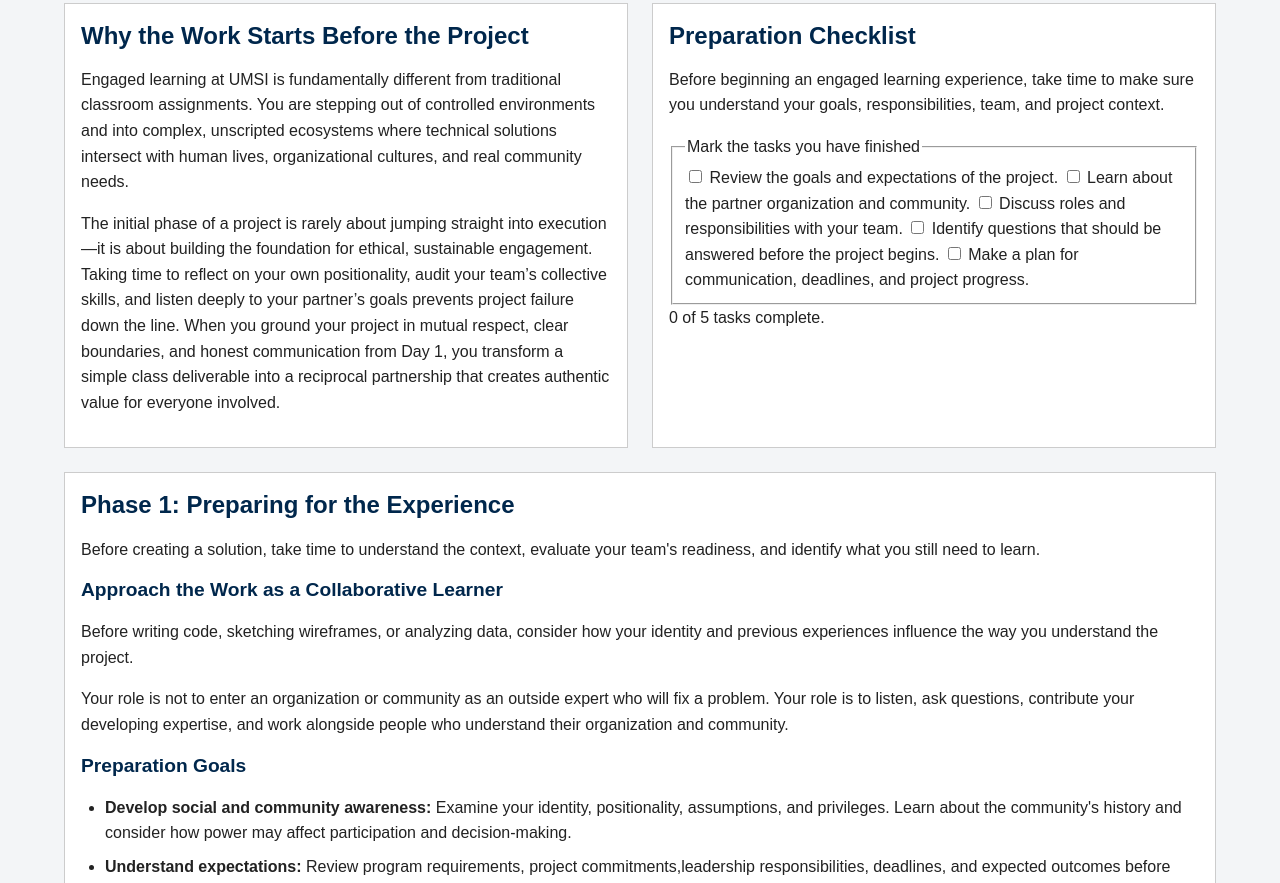
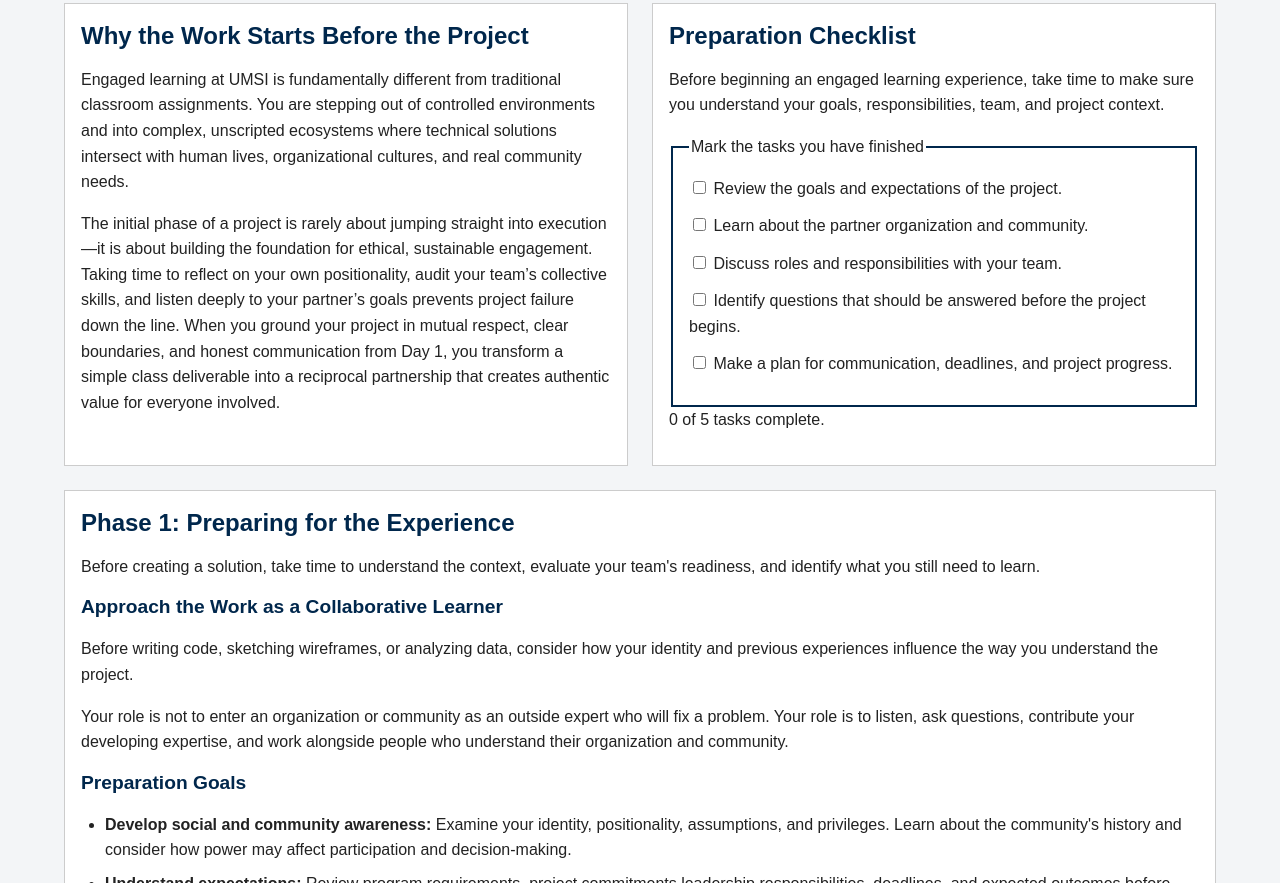
Before and after one commit to ye6663/client_project_f26, a plain HTML site: page prep.html in a window 1280 px wide. Shown: the part 759-1642 px from the top of the page. Drawn offline with Linux system fonts and the light colour scheme.

Commit message:
Add files via upload

```diff
--- a/css/style.css
+++ b/css/style.css
@@ -286,3 +286,13 @@ footer a:focus {
         border-top: 4px solid #ffcb05;
     }
 }
+
+.prep-checklist {
+    padding: 16px;
+    border: 2px solid #00274c;
+}
+
+.prep-checklist label {
+    display: block;
+    margin-bottom: 12px;
+}
--- a/prep.html
+++ b/prep.html
@@ -15,7 +15,7 @@
     <header>
 
   <a class="skip" href="#main">Skip to Main Content</a>
-        <img src="images/UMSI_signature_vertical_informal_solidblue.jpg" alt="UMSI Logo">
+        <img src="images/umsi-logo.jpg" alt="UMSI Logo">
         <nav>
             <ul>
                  <li><a href="index.html">Home</a></li>
```
Also changed, not shown: 404.html (+1 -1 lines), faculty.html (+1 -1 lines), index.html (+2 -2 lines), starting.html (+1 -1 lines), images/campus-backpack.jpg (added), images/umsi-logo.jpg (added).
